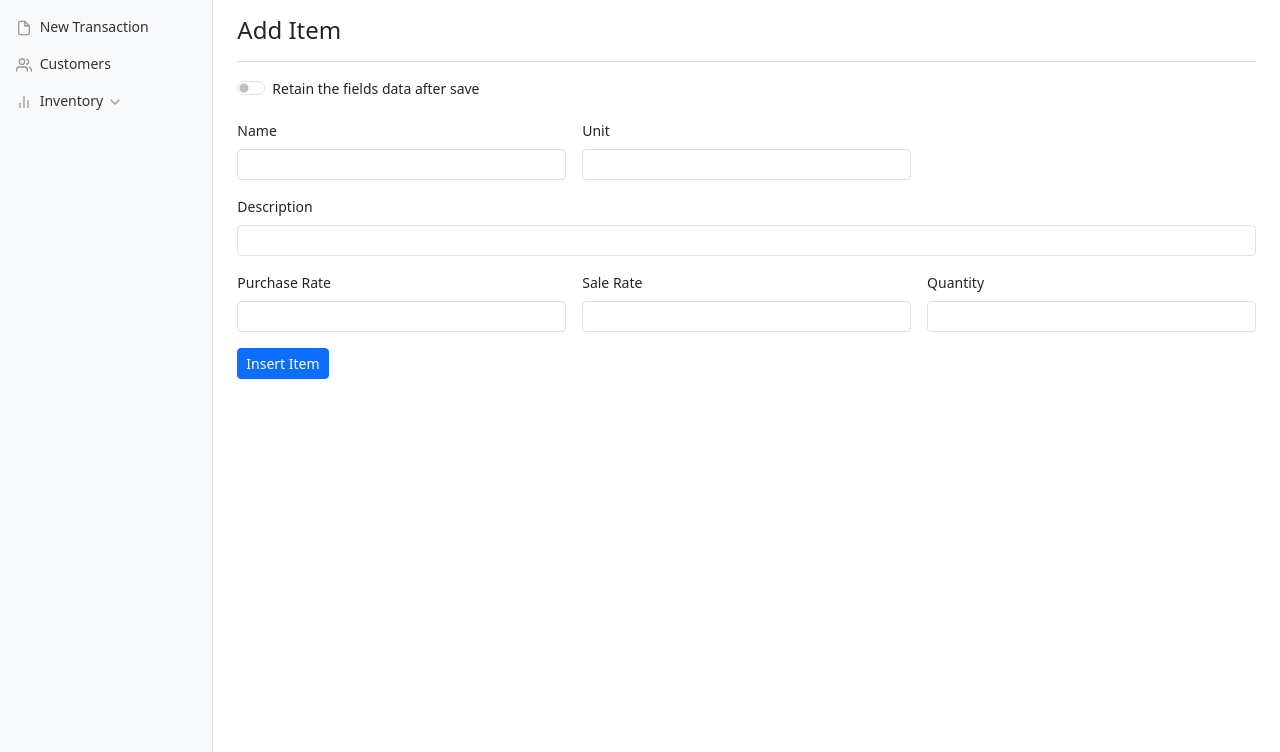
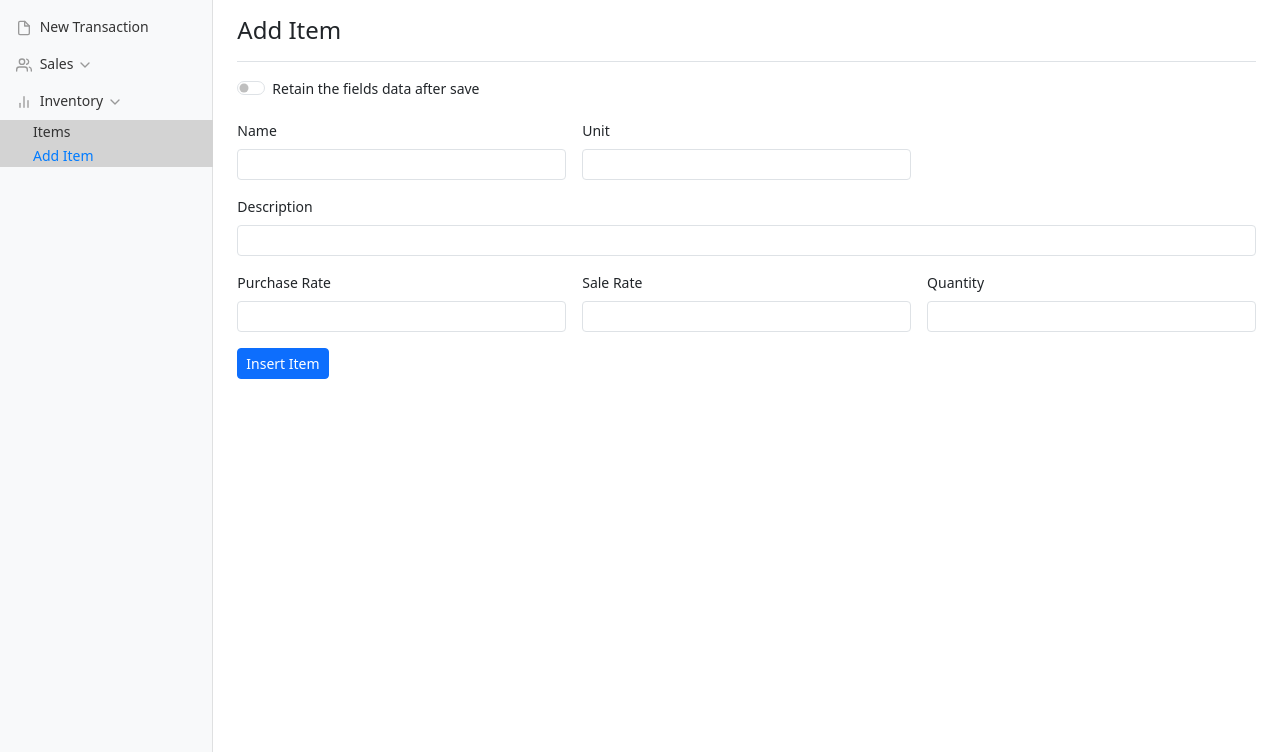
Before and after one commit to SohailSal/mzerp2, a Django app: page /inventory/item_add in a window 1280 px wide. Shown: the part 48-800 px from the top of the page. Run offline with Django 5.2, Linux system fonts and the light colour scheme; some libraries are stand-ins or nearby versions.

Commit message:
navbar and msg

```diff
--- a/base/templates/base/base.html
+++ b/base/templates/base/base.html
@@ -29,6 +29,7 @@
       }
       .sidebar li ul li a:hover{
         color:black;
+        background-color: aqua;
       }
       .sidebar li ul{
         background-color: lightgray;
@@ -85,11 +86,16 @@
                   New Transaction
                 </a>
               </li>
-              <li class="nav-item">
-                <a class="nav-link" href="{% url 'sales:customers' %}">
+              <li class="nav-item has-submenu">
+                <a class="nav-link" href="#">
                   <span data-feather="users"></span>
-                  Customers
+                  Sales
+                  <span data-feather="chevron-down"></span>
                 </a>
+                <ul class="submenu {% if not 'sales' in request.path %}collapse{% endif %}">
+                    <li><a class="nav-link {% if request.path == '/sales/customers' %}active{% endif %}" href="{% url 'sales:customers' %}" >Customers</a></li>
+                    <li><a class="nav-link {% if request.path == '/sales/customer_add' %}active{% endif %}" href="{% url 'sales:customer_add' %}">Add Customer</a></li>
+                </ul>
               </li>
               <li class="nav-item has-submenu">
                 <a class="nav-link" href="#">
@@ -97,9 +103,9 @@
                   Inventory
                   <span data-feather="chevron-down"></span>
                 </a>
-                <ul class="submenu collapse">
-                    <li><a class="nav-link" href="{% url 'inventory:items' %}">Items</a></li>
-                    <li><a class="nav-link" href="{% url 'inventory:item_add' %}">Add Item</a></li>
+                <ul class="submenu {% if not 'inventory' in request.path %}collapse{% endif %}">
+                    <li><a class="nav-link {% if request.path == '/inventory/items' %}active{% endif %}" href="{% url 'inventory:items' %}" >Items</a></li>
+                    <li><a class="nav-link {% if request.path == '/inventory/item_add' %}active{% endif %}" href="{% url 'inventory:item_add' %}">Add Item</a></li>
                 </ul>
               </li>
             </ul>
--- a/inventory/templates/inventory/item_add.html
+++ b/inventory/templates/inventory/item_add.html
@@ -16,6 +16,7 @@
          <button type="button" class="btn-close" @click="hideMsg"></button>
         </div>
       </template>
+      <div x-show="msgShow" x-transition.duration.600ms>
         <template x-if="messages">
           <div class="d-flex flex-row">
             <ul class="alert alert-success">
@@ -26,6 +27,7 @@
             <button type="button" class="btn-close" @click="hideMsg"></button>
           </div>
         </template>
+      </div>
       <div class="col-md-12">
         <div class="form-check form-switch">
           <input class="form-check-input" type="checkbox" id="save_fields" x-model="save">
@@ -76,6 +78,7 @@
       formLoading: false,
       submitText: 'Insert Item',
       save: false,
+      msgShow: false,
 
       submit(event) {
           event.preventDefault();
@@ -103,6 +106,8 @@
             this.errors = data.errors
             this.messages = data.messages
             if(!this.errors){
+              this.msgShow = true
+              setTimeout(() => this.msgShow = false, 4000)
               if (!this.save) {
                 this.name = ''
                 this.unit = ''
@@ -121,6 +126,7 @@
       hideMsg(){
           this.errors = ''
           this.messages = ''
+          this.msgShow = false
       }
     }
   }
--- a/inventory/views.py
+++ b/inventory/views.py
@@ -10,6 +10,8 @@ from icecream import ic
 # from . import utils
 
 def items(request):
+	# request.session['current_url'] = 'inventory/index.html'
+	# request.session['app'] = 'inventory'
 	items = Item.objects.all()
 	return render(request, 'inventory/index.html', context={'items':items})
 
--- a/sales/templates/sales/customer_add.html
+++ b/sales/templates/sales/customer_add.html
@@ -16,6 +16,7 @@
          <button type="button" class="btn-close" @click="hideMsg"></button>
         </div>
       </template>
+      <div x-show="msgShow" x-transition.duration.600ms>
         <template x-if="messages">
           <div class="d-flex flex-row">
             <ul class="alert alert-success">
@@ -26,6 +27,7 @@
             <button type="button" class="btn-close" @click="hideMsg"></button>
           </div>
         </template>
+      </div>
       <div class="col-md-12">
         <div class="form-check form-switch">
           <input class="form-check-input" type="checkbox" id="save_fields" x-model="save">
@@ -66,6 +68,7 @@
       formLoading: false,
       submitText: 'Insert Customer',
       save: false,
+      msgShow: false,
 
       submit(event) {
           event.preventDefault();
@@ -91,6 +94,8 @@
             this.errors = data.errors
             this.messages = data.messages
             if(!this.errors){
+              this.msgShow = true
+              setTimeout(() => this.msgShow = false, 4000)
               if (!this.save) {
                 this.name = ''
                 this.email = ''
@@ -107,6 +112,7 @@
       hideMsg(){
           this.errors = ''
           this.messages = ''
+          this.msgShow = false
       }
     }
   }
```
Lines whose indentation alone changed are shown as unchanged.
